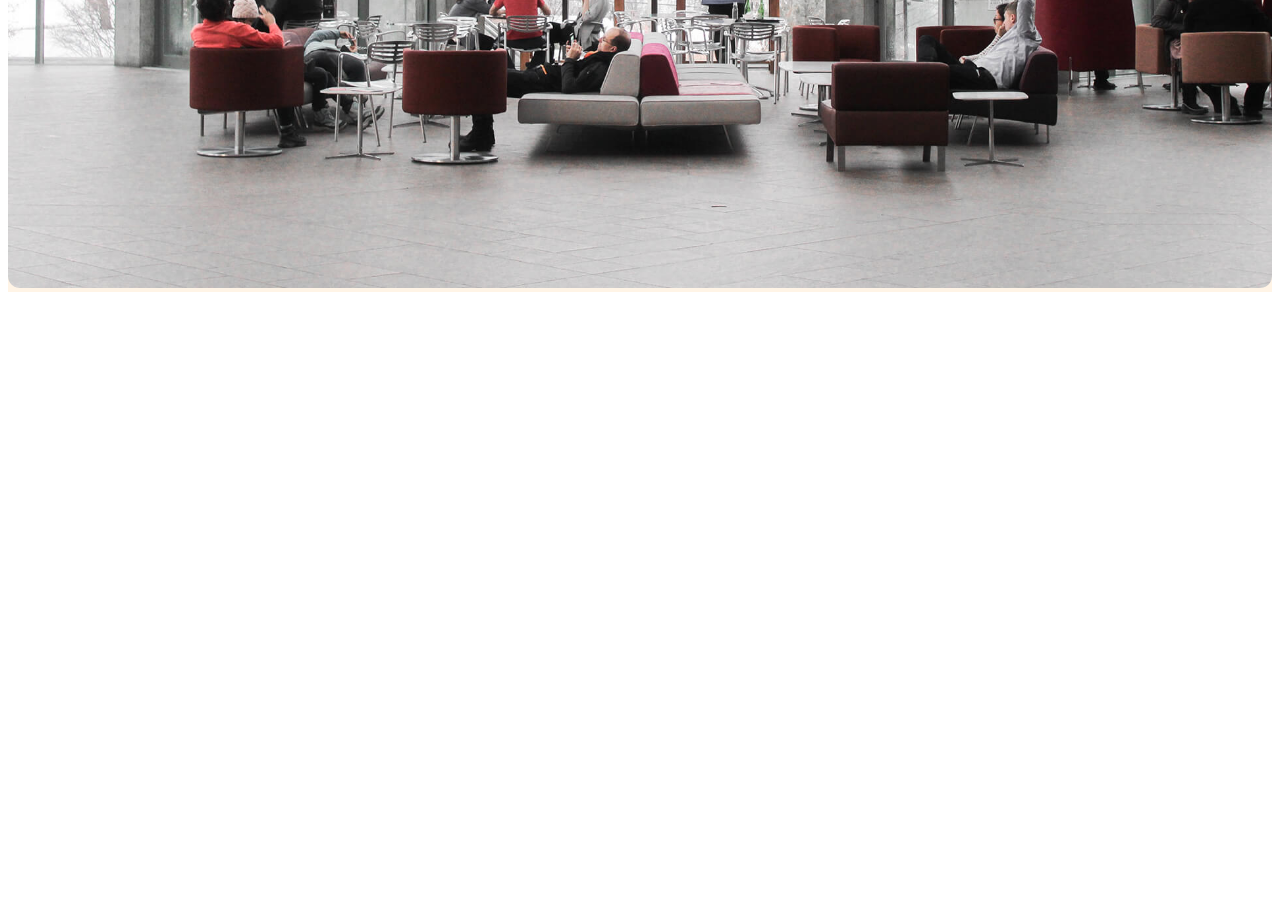
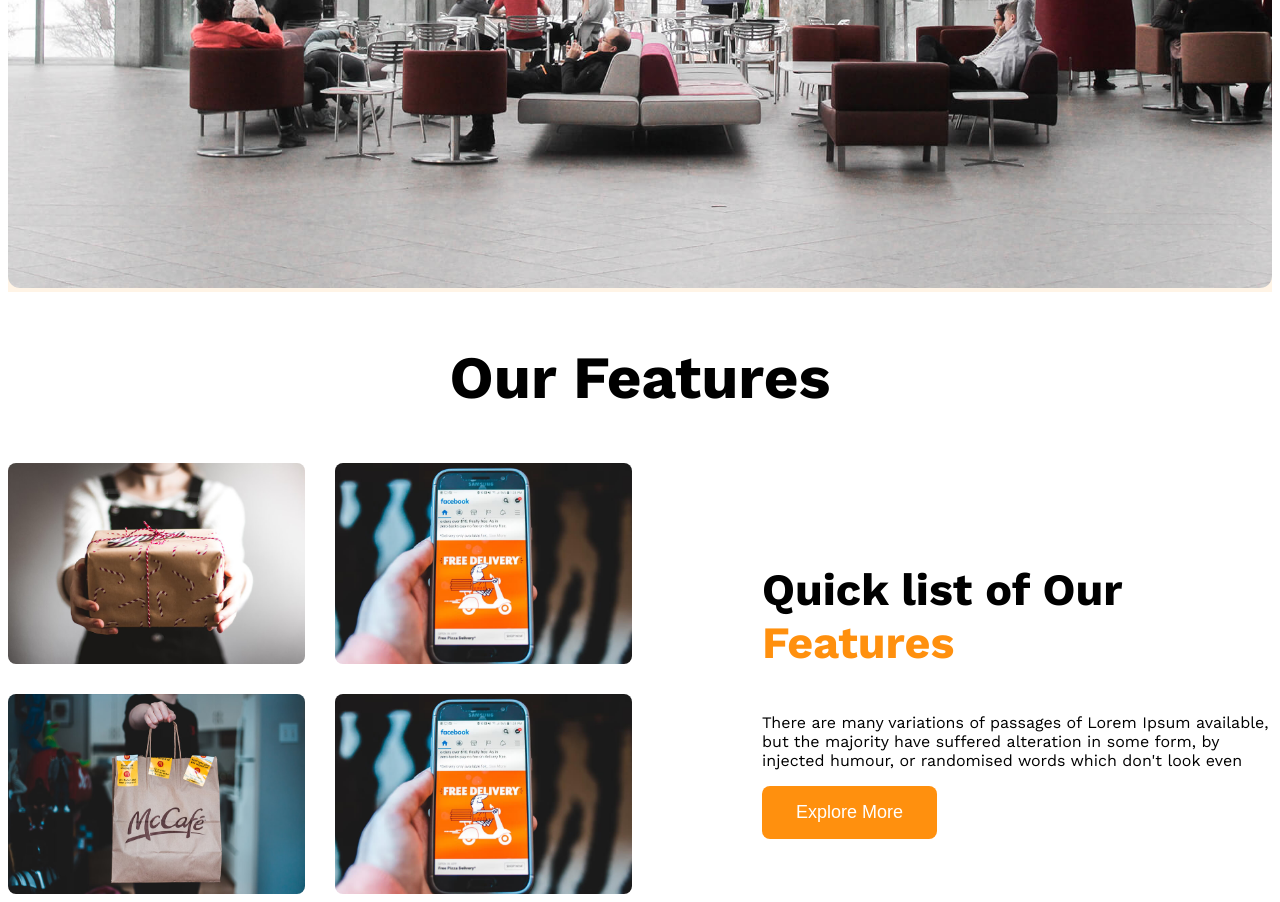
Before and after one commit to arahman225/architect-website, a plain HTML site: page index.html in a window 1280 px wide. Shown: the part 984-1886 px from the top of the page. Before the commit the page ends 1284 px from the top, so only its background shows below. Drawn offline with nearby package versions, Linux system fonts and the light colour scheme.

Commit message:
feature added

```diff
--- a/index.html
+++ b/index.html
@@ -41,6 +41,30 @@
 <!-- -------------   main section start  ----------- -->
 
 
+<main>
+    <section class="padding">
+        <div class="container">
+            <div class="section-title">
+                <h2>Our Features</h2>
+            </div>
+            <div class="teams display-flex">
+                <div class="our-img-feature">
+                    <img src="assets/images/features-1.jpg" alt="">
+                    <img src="assets/images/features-2.jpg" alt="">
+                    <img src="assets/images/features-3.jpg" alt="">
+                    <img src="assets/images/features-2.jpg" alt="">
+                </div>
+                <div class="feature-content">
+                    <h3>Quick list of Our<span class="text-primary"> Features</span></h3>
+                    <p>There are many variations of passages of Lorem Ipsum available, but the majority have suffered alteration in some form, by injected humour, or randomised words which don't look even</p>
+                    <a href="#"><button class="btn-primary">
+                        Explore More
+                    </button></a>
+                </div>
+            </div>
+        </div>
+    </section>
+</main>
 
 
 <!-- -------------   main section end  ----------- -->
```
